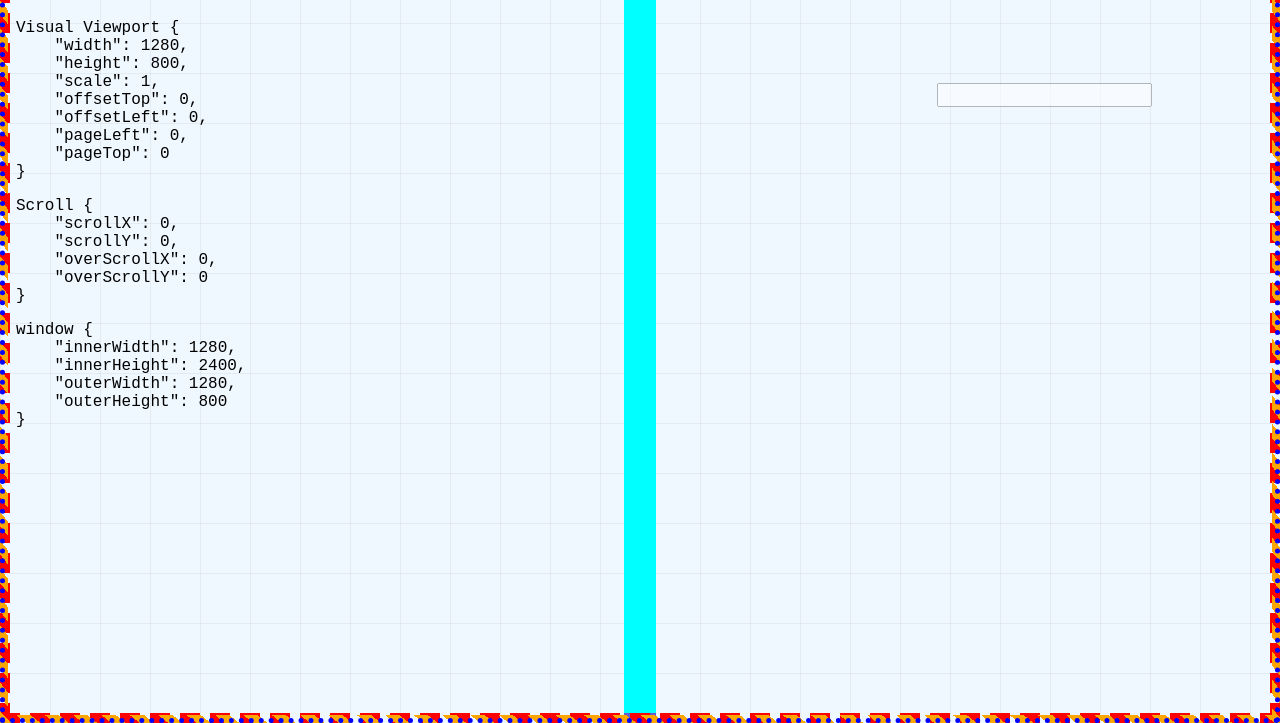
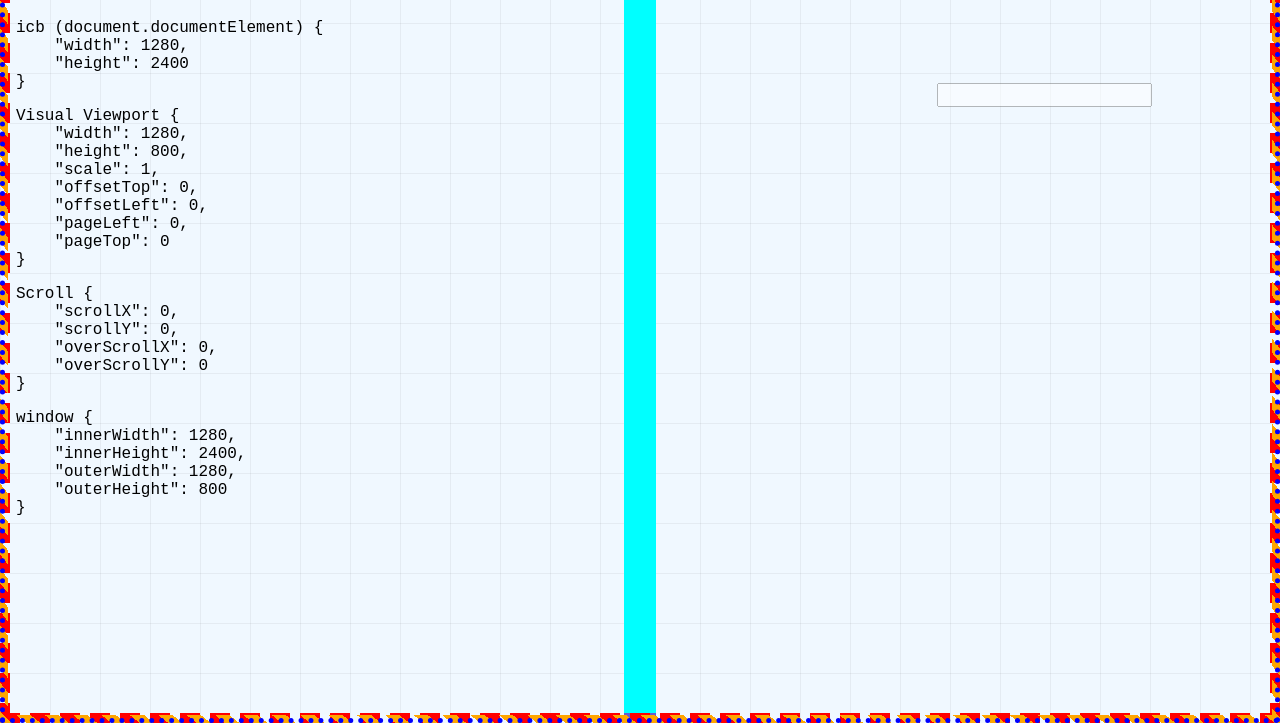
Before and after one commit to bramus/viewport-resize-behavior, a website: page demos/src/interactive-widget/no-value/index.html in a window 1280 px wide. Shown: the part 77-800 px from the top of the page. Drawn offline with Linux system fonts and the light colour scheme.

Commit message:
Demos: Track ICB values

```diff
--- a/demos/src/interactive-widget/no-value/index.html
+++ b/demos/src/interactive-widget/no-value/index.html
@@ -24,6 +24,9 @@
 
             const wv = core.getWindowValues();
             core.write(wv, document.querySelector("#window-values"), 'window');
+
+            const icbv = core.getICBValues();
+            core.write(icbv, document.querySelector("#icb-values"), 'icb (document.documentElement)');
         };
 
         core.init(update);
@@ -35,6 +38,7 @@
 
     <div id="debug">
         <h1>Visual Viewport Debugger</h1>
+        <div id="icb-values"></div>
         <div id="lv-values"></div>
         <div id="vv-values"></div>
         <div id="s-values"></div>
```
Also changed, not shown: demos/src/interactive-widget/overlays-content/index.html (+4 -0 lines), demos/src/interactive-widget/resizes-content/index.html (+4 -0 lines), demos/src/interactive-widget/resizes-visual/index.html (+4 -0 lines).
